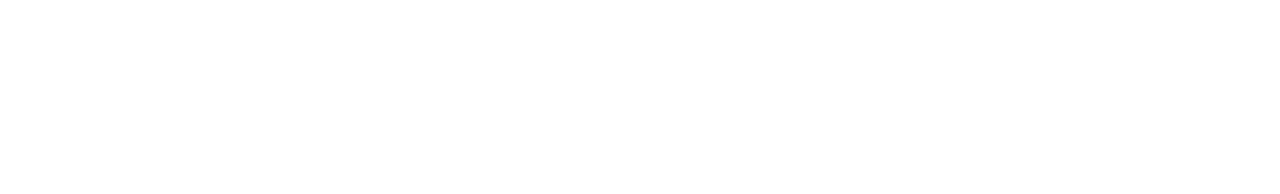
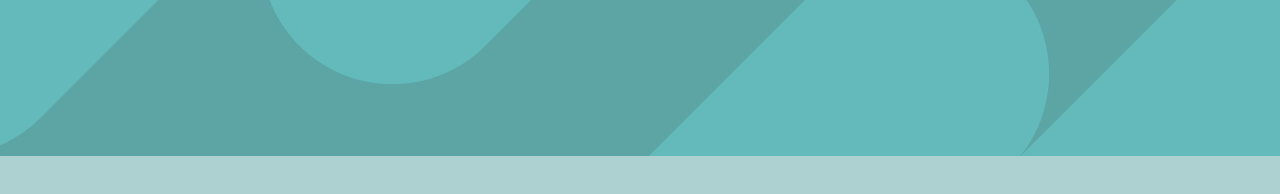
Before and after one commit to frontendoniyorbek/job-listes, a plain HTML site: page index.html in a window 1280 px wide. Drawn offline with Linux system fonts and the light colour scheme.

Commit message:
add site-header

```diff
--- a/css/styles.css
+++ b/css/styles.css
@@ -0,0 +1,48 @@
+:root {
+	--text-color: #7c8f8f;
+	--main-color: #5ca5a5;
+	--title-color: #2b3939;
+	--white-color: #ffffff;
+	--header-bg: #63baba;
+	--body-bg: rgba(92, 165, 165, 0.5);
+}
+
+html {
+	box-sizing: border-box;
+	height: 100%;
+	scroll-behavior: smooth;
+	font-size: 62.2%;
+}
+
+*,
+*::after,
+*::before {
+	box-sizing: inherit;
+}
+
+body {
+	font-family: 'Spartan', sans-serif;
+	font-weight: 500;
+	font-size: 1.5rem;
+	line-height: 1.6;
+	letter-spacing: 0.12px;
+	background-color: var(--body-bg);
+}
+
+.container {
+	max-width: 1140px;
+	width: 100%;
+	margin-left: auto;
+	margin-right: auto;
+	padding-left: 2rem;
+	padding-right: 2rem;
+	color: var(--text-color);
+}
+
+.site-header {
+	background-image: url(../images/hader-img.jpg);
+	/* background-repeat: no-repeat; */
+	background-size: cover;
+	background-position: center center;
+	min-height: 156px;
+}
--- a/index.html
+++ b/index.html
@@ -8,5 +8,7 @@
 		<link rel="stylesheet" href="css/normalize.css" />
 		<link rel="stylesheet" href="css/styles.css" />
 	</head>
-	<body></body>
+	<body>
+		<header class="site-header"></header>
+	</body>
 </html>
```
Also changed, not shown: images/hader-img.jpg (added).
